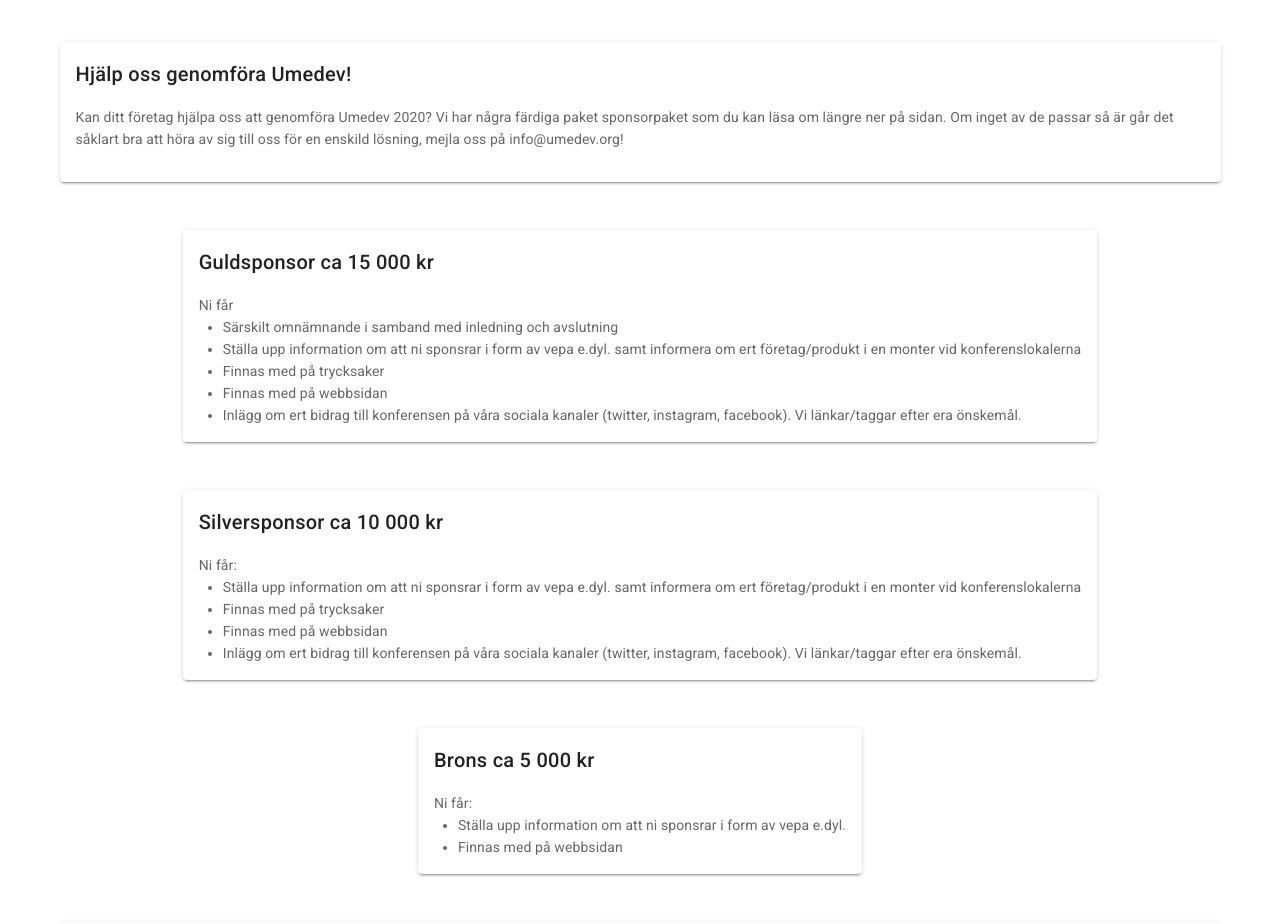
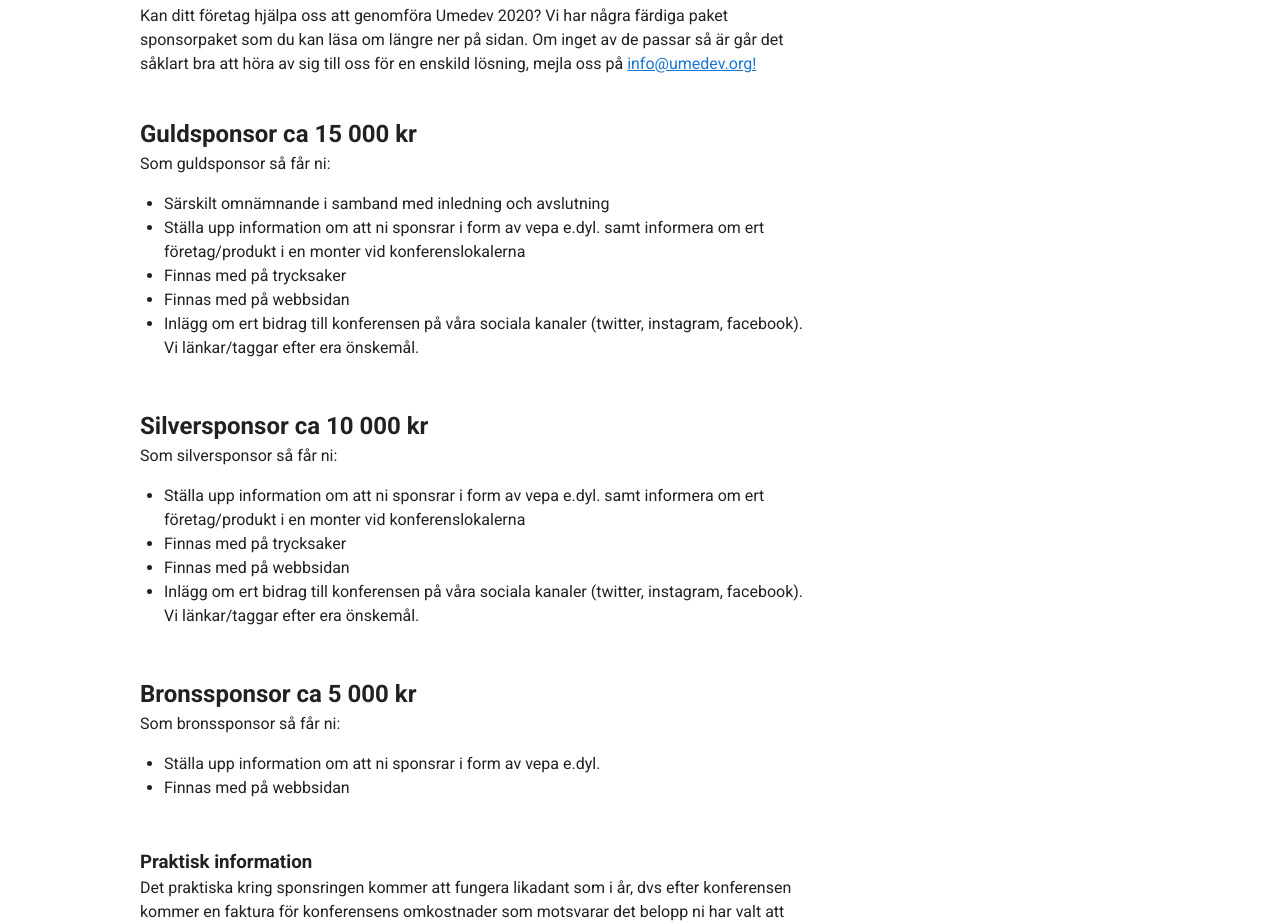
Before and after one commit to umedevkonferens/umedev, a Vue app: page /sponsra in a window 1280 px wide. Shown: the part 144-1068 px from the top of the page. Built offline with nearby package versions, Linux system fonts and the light colour scheme; what vuefire would draw is missing.

Commit message:
Updated Sponsor page and added menu-item

```diff
--- a/src/App.vue
+++ b/src/App.vue
@@ -10,9 +10,10 @@
       <v-btn text to="/program">Program</v-btn>
       <v-btn text to="/kidz">Kidz</v-btn>
       <v-btn text to="/cfp">Cfp</v-btn>
+      <v-btn text to="/sponsra">Sponsra!</v-btn>
       <v-btn text to="/about">Om Umedev</v-btn>
     </v-app-bar>
-    <v-content class>
+    <v-content class="content">
       <router-view></router-view>
     </v-content>
   </v-app>
@@ -38,4 +39,9 @@ export default Vue.extend({
 .umedev-header {
   background-color: #56ab2f;
 }
+.content {
+  margin: 0 auto;
+  max-width: 1024px;
+  width: 100%;
+}
 </style>
--- a/src/views/Sponsring.vue
+++ b/src/views/Sponsring.vue
@@ -1,40 +1,27 @@
 <template>
   <div>
     <v-container>
-      <v-row class="mb-6" justify="center">
-        <v-col md="auto">
-          <h1 class="display-2 mb-3">Sponsra!</h1>
-        </v-col>
-      </v-row>
-      <v-row class="mb-6" justify="center">
-        <v-col md="auto">
-          <v-card>
-            <v-card-title>Hjälp oss genomföra Umedev!</v-card-title>
-            <v-card-text>
+      <v-row class="mb-6" justify="flex-start">
+        <v-col md="auto" class="content">
+          <br />
+          <h1>Hjälp oss genomföra Umedev!</h1>
           <p>
-                Kan ditt företag hjälpa oss att genomföra Umedev 2020? Vi har
-                några färdiga paket sponsorpaket som du kan läsa om längre ner
-                på sidan. Om inget av de passar så är går det såklart bra att
-                höra av sig till oss för en enskild lösning, mejla oss på
-                info@umedev.org!
+            Kan ditt företag hjälpa oss att genomföra Umedev 2020? Vi har några
+            färdiga paket sponsorpaket som du kan läsa om längre ner på sidan.
+            Om inget av de passar så är går det såklart bra att höra av sig till
+            oss för en enskild lösning, mejla oss på
+            <a href="mailto:info@umedev.org!">info@umedev.org!</a>
           </p>
-            </v-card-text>
-          </v-card>
-        </v-col>
-      </v-row>
-      <v-row class="mb-6" justify="center">
-        <v-col md="auto">
-          <v-card>
-            <v-card-title>Guldsponsor ca 15 000 kr</v-card-title>
-            <v-card-text>
-              Ni får
+          <br />
+          <h2>Guldsponsor ca 15 000 kr</h2>
+          <p>Som guldsponsor så får ni:</p>
           <ul>
             <li>
               Särskilt omnämnande i samband med inledning och avslutning
             </li>
             <li>
-                  Ställa upp information om att ni sponsrar i form av vepa
-                  e.dyl. samt informera om ert företag/produkt i en monter vid
+              Ställa upp information om att ni sponsrar i form av vepa e.dyl.
+              samt informera om ert företag/produkt i en monter vid
               konferenslokalerna
             </li>
             <li>Finnas med på trycksaker</li>
@@ -45,20 +32,14 @@
               önskemål.
             </li>
           </ul>
-            </v-card-text>
-          </v-card>
-        </v-col>
-      </v-row>
-      <v-row class="mb-6" justify="center">
-        <v-col md="auto">
-          <v-card>
-            <v-card-title>Silversponsor ca 10 000 kr</v-card-title>
-            <v-card-text>
-              Ni får:
+          <br />
+          <br />
+          <h2>Silversponsor ca 10 000 kr</h2>
+          <p>Som silversponsor så får ni:</p>
           <ul>
             <li>
-                  Ställa upp information om att ni sponsrar i form av vepa
-                  e.dyl. samt informera om ert företag/produkt i en monter vid
+              Ställa upp information om att ni sponsrar i form av vepa e.dyl.
+              samt informera om ert företag/produkt i en monter vid
               konferenslokalerna
             </li>
             <li>Finnas med på trycksaker</li>
@@ -69,47 +50,40 @@
               önskemål.
             </li>
           </ul>
-            </v-card-text>
-          </v-card>
-        </v-col>
-      </v-row>
-      <v-row class="mb-6" justify="center">
-        <v-col md="auto">
-          <v-card>
-            <v-card-title>Brons ca 5 000 kr</v-card-title>
-            <v-card-text>
-              Ni får:
+          <br />
+          <br />
+          <h2>Bronssponsor ca 5 000 kr</h2>
+          <p>Som bronssponsor så får ni:</p>
           <ul>
             <li>
-                  Ställa upp information om att ni sponsrar i form av vepa
-                  e.dyl.
+              Ställa upp information om att ni sponsrar i form av vepa e.dyl.
             </li>
             <li>Finnas med på webbsidan</li>
           </ul>
-            </v-card-text>
-          </v-card>
-        </v-col>
-      </v-row>
-      <v-row class="mb-6" justify="center">
-        <v-col md="auto">
-          <v-card>
-            <v-card-text>
+
+          <br />
+          <br />
+
+          <h3>Praktisk information</h3>
           <p>
-                Det praktiska kring sponsringen kommer att fungera likadant som
-                i år, dvs efter konferensen kommer en faktura för konferensens
-                omkostnader som motsvarar det belopp ni har valt att sponsra
-                med. Vi har tagit till oss av feedback och fakturorna kommer
-                vara tydligare.
+            Det praktiska kring sponsringen kommer att fungera likadant som i
+            år, dvs efter konferensen kommer en faktura för konferensens
+            omkostnader som motsvarar det belopp ni har valt att sponsra med. Vi
+            har tagit till oss av feedback och fakturorna kommer vara tydligare.
           </p>
 
           <p>
-                Vi har tyvärr inte möjlighet att tillhandahålla bord, skärmar
-                eller liknande. Ni är välkommen att ta med er sådant själva.
+            Vi har tyvärr inte möjlighet att tillhandahålla bord, skärmar eller
+            liknande. Ni är välkommen att ta med er sådant själva.
           </p>
-            </v-card-text>
-          </v-card>
         </v-col>
       </v-row>
     </v-container>
   </div>
 </template>
+<style scoped>
+.content {
+  max-width: 700px;
+  width: 100%;
+}
+</style>
```
Lines whose indentation alone changed are shown as unchanged.
